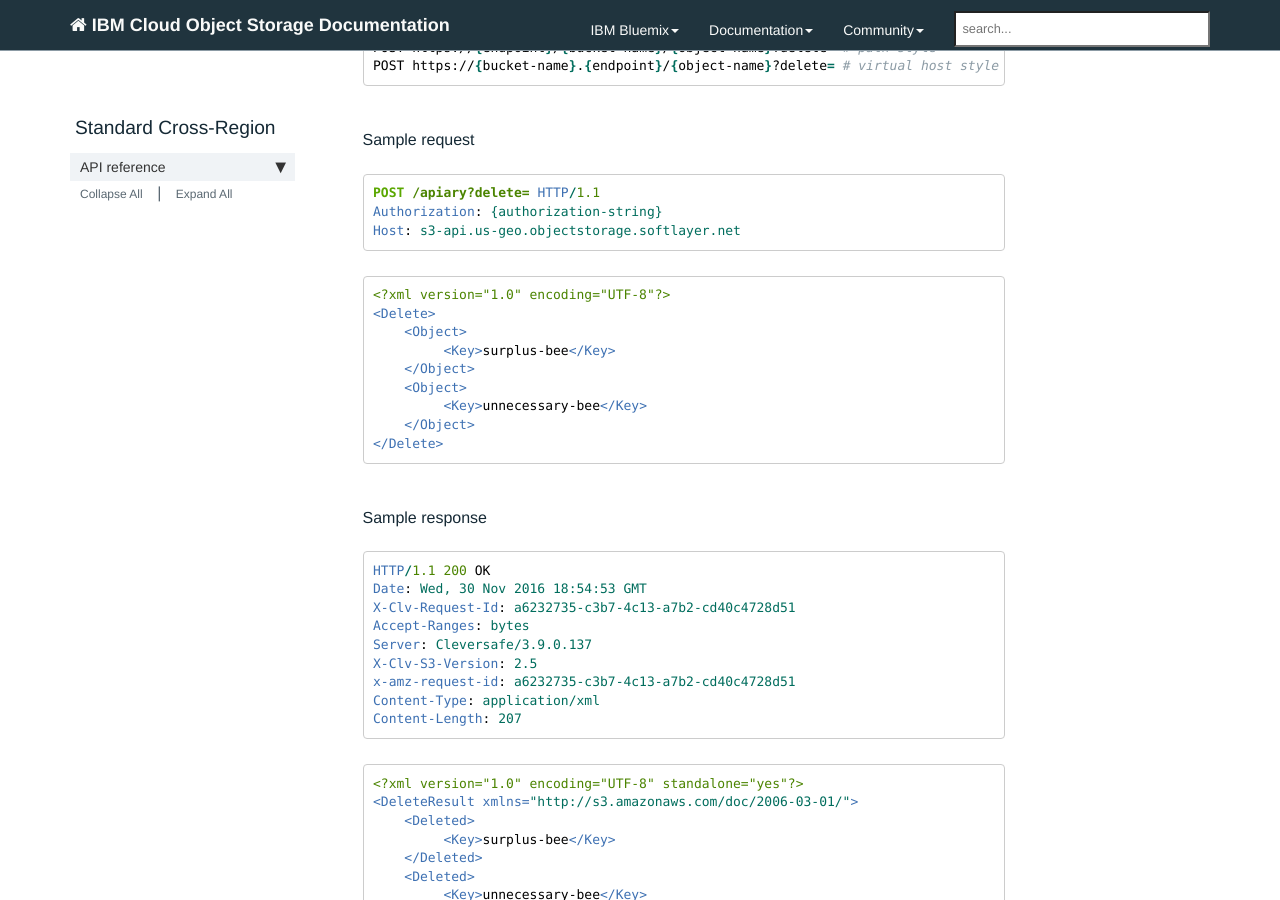
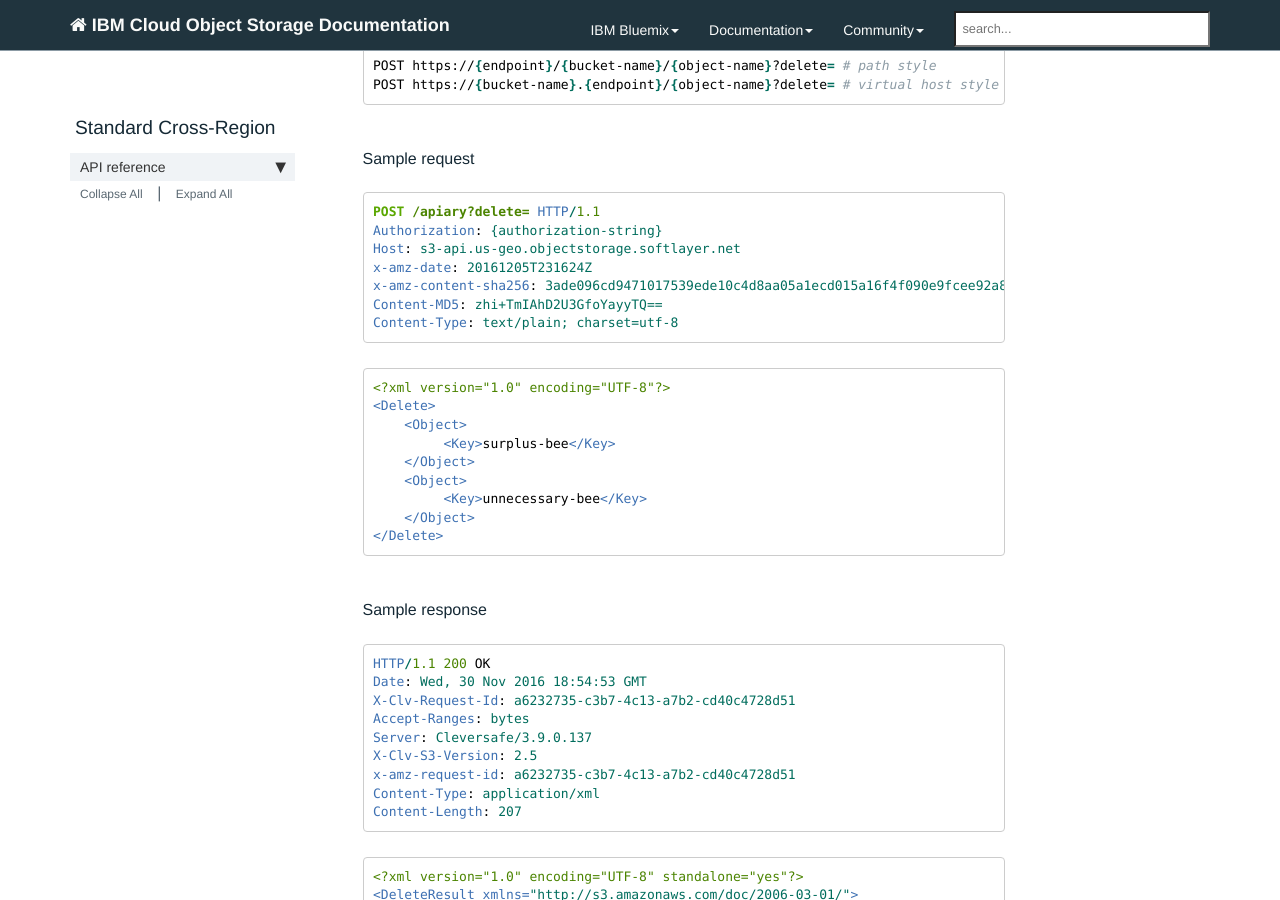
Before and after one commit to mpcarl-ibm/crs-docs, a Jekyll site: the page built from pages/crs/crs-api-reference.md, in a window 1280 px wide and 900 px high, scrolled down 17123 px. Built offline with Jekyll 4.4.1, drawn with Linux system fonts in a browser that asks for light colours; nearby versions of some CDN libraries; comment, search, counter and statistics services are not loaded; some of the changed text lies outside the part shown.

Commit message:
missed header in a few operations

````diff
--- a/pages/crs/crs-api-reference.md
+++ b/pages/crs/crs-api-reference.md
@@ -819,6 +820,10 @@
 POST /apiary?delete= HTTP/1.1
 Authorization: {authorization-string}
 Host: s3-api.us-geo.objectstorage.softlayer.net
+x-amz-date: 20161205T231624Z
+x-amz-content-sha256: 3ade096cd9471017539ede10c4d8aa05a1ecd015a16f4f090e9fcee92a816cf4
+Content-MD5: zhi+TmIAhD2U3GfoYayyTQ==
+Content-Type: text/plain; charset=utf-8
 ```
 
 ```xml
````
Also changed, not shown: other parts of pages/crs/crs-api-reference.md (+1 -0 lines), 1 other file.
